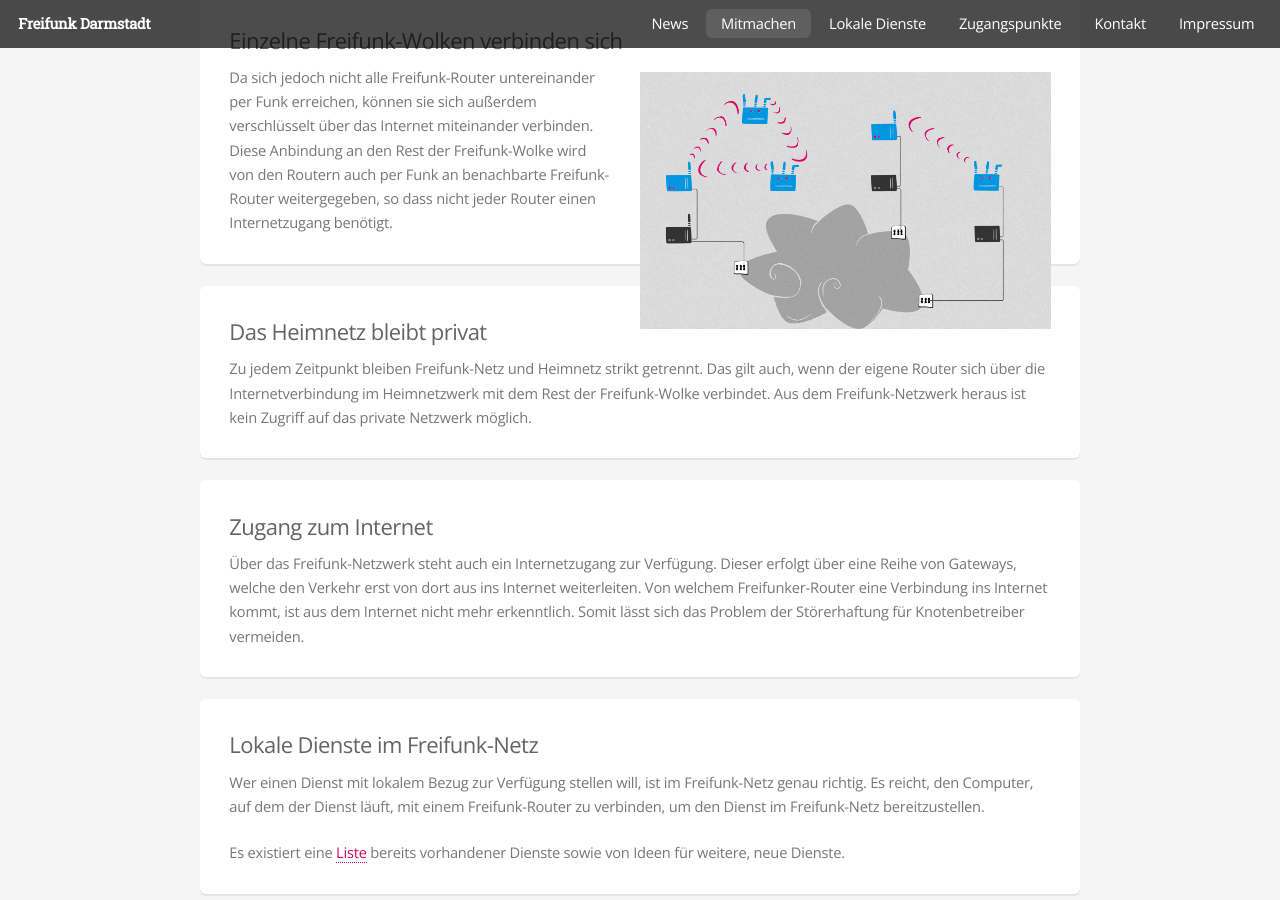
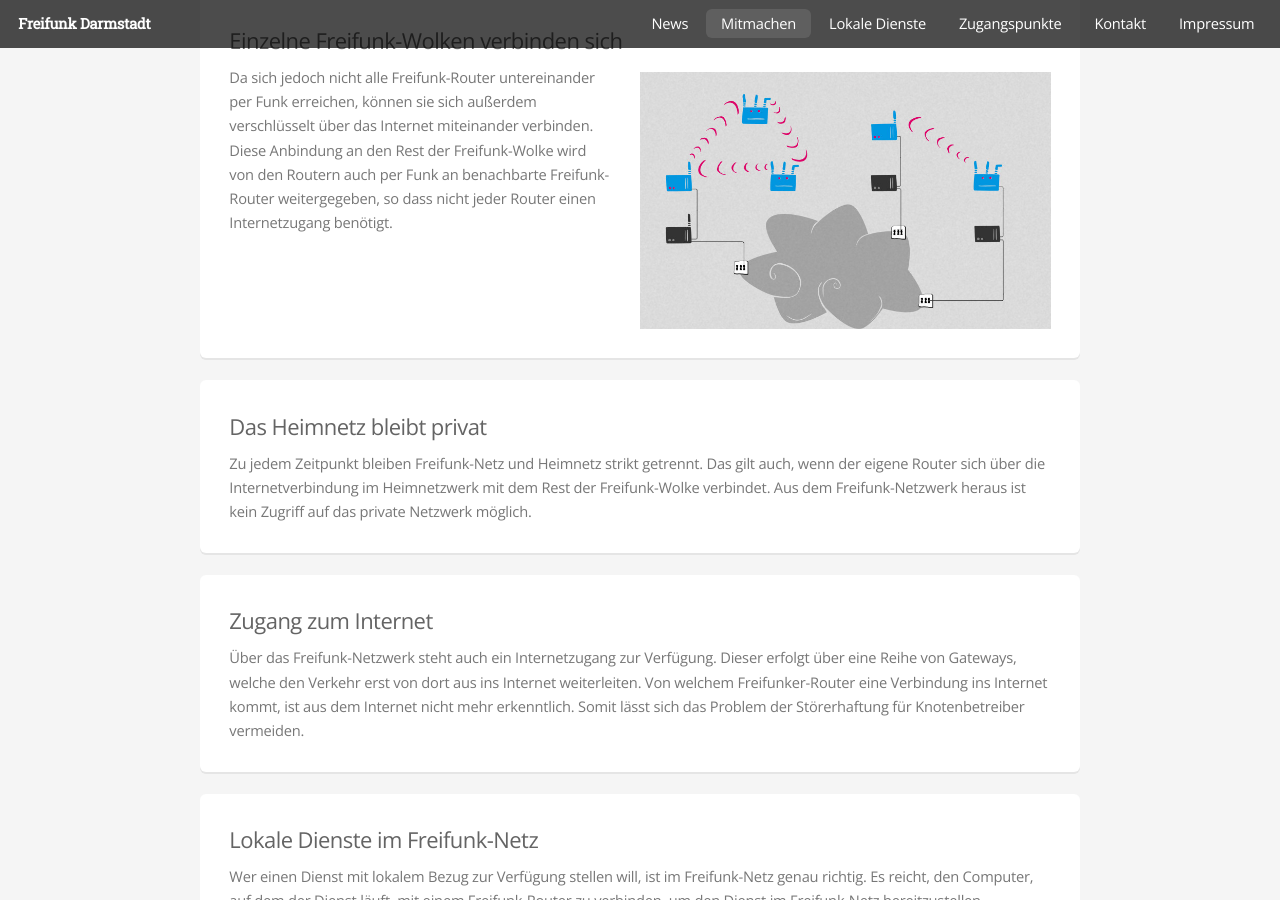
Before and after one commit to mdrenger/darmstadt.freifunk.net, a Jekyll site: the page built from pages/mitmachen/wie_funktioniert_freifunk.md, in a window 1280 px wide and 900 px high, scrolled down 1158 px. Built offline with Jekyll 4.4.1, drawn with Linux system fonts in a browser that asks for light colours.

Commit message:
Fix overlapping image

```diff
--- a/pages/mitmachen/wie_funktioniert_freifunk.md
+++ b/pages/mitmachen/wie_funktioniert_freifunk.md
@@ -27,7 +27,7 @@ sub_weight: 2
 	<p>Der Zugang zum Freifunk-Netzwerk ist mit jedem WLAN-fähigen Endgerät oder direkt per Kabel am Freifunk-Router ohne Registrierung oder Passwort möglich.</p>
 </section>
 
-<section class="box ">
+<section class="box" style="display: inline-block">
 	<h3>Einzelne Freifunk-Wolken verbinden sich</h3>
 	<img src="/images/network_3.jpg" class="half-width" />
 	<p>Da sich jedoch nicht alle Freifunk-Router untereinander per Funk erreichen, können sie sich außerdem verschlüsselt über das Internet miteinander verbinden. Diese Anbindung an den Rest der Freifunk-Wolke wird von den Routern auch per Funk an benachbarte Freifunk-Router weitergegeben, so dass nicht jeder Router einen Internetzugang benötigt.</p>
```
